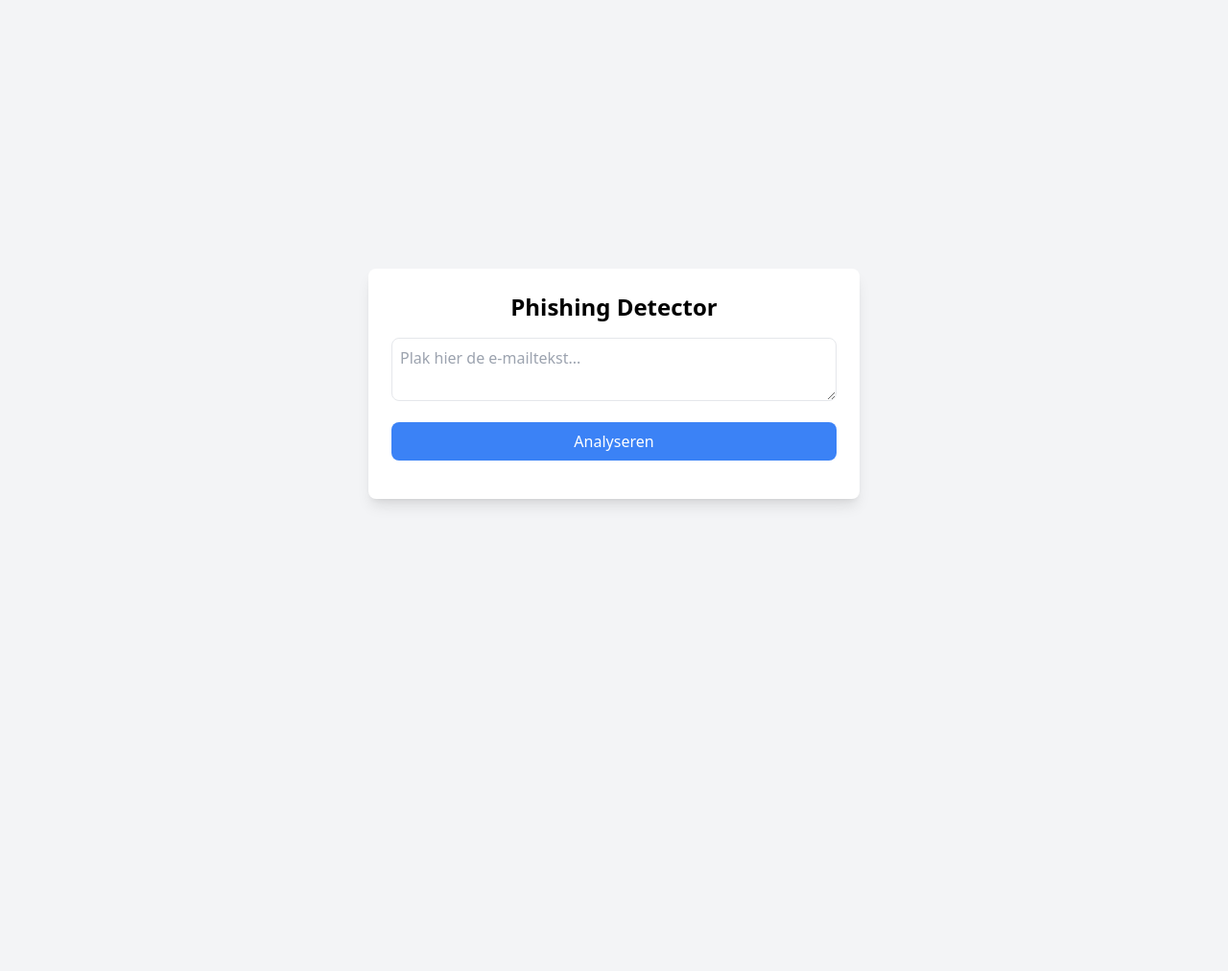
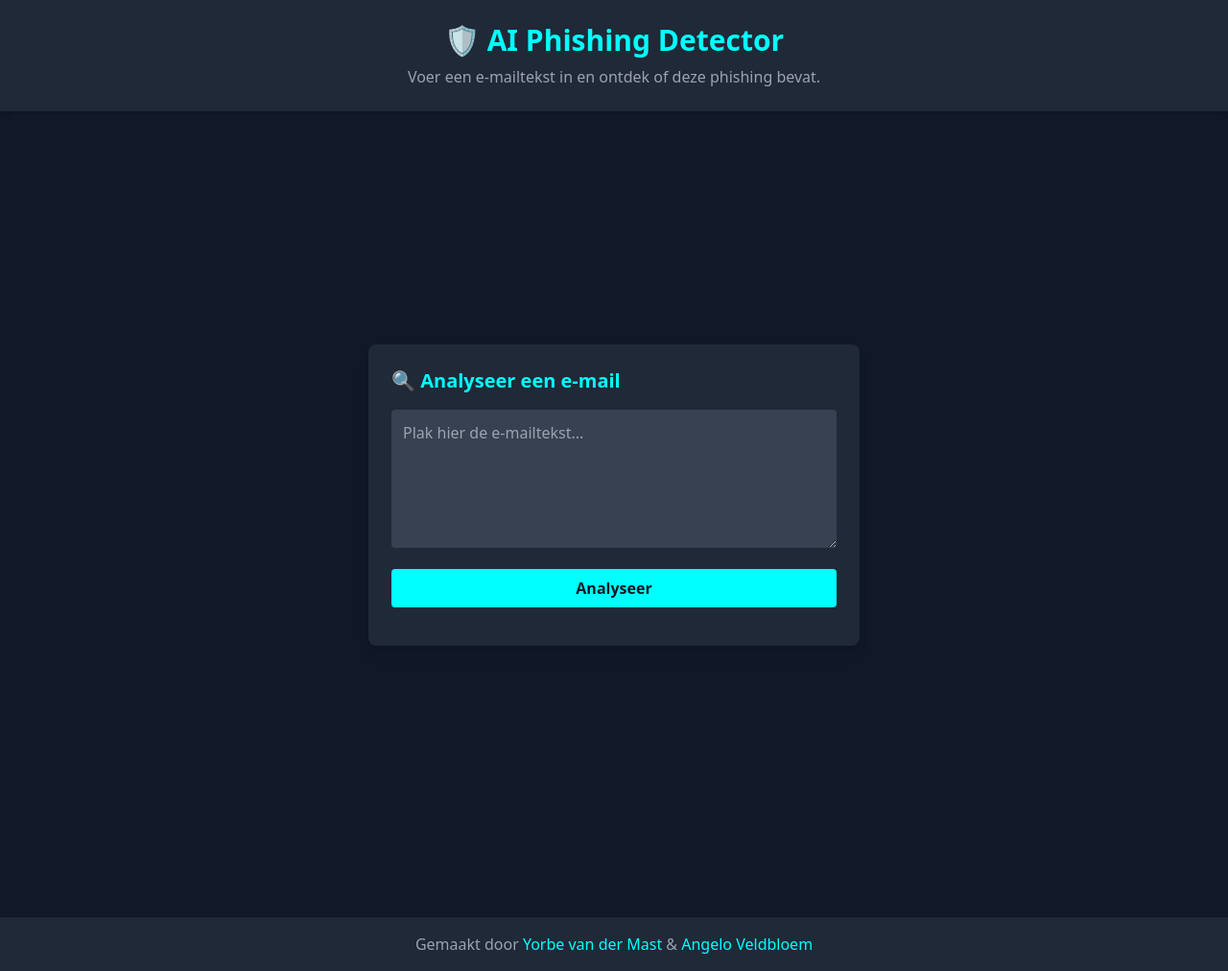
Before and after one commit to Yorb1431/Hackaton-PreProject, a website: page frontend/public/index.html in a window 1280 px wide. Shown: the whole page at 96% size. Before the commit the page ends 800 px from the top, so only its background shows below. Drawn offline with nearby package versions, Linux system fonts and the light colour scheme; files that its build step writes are made by us from their sources.

Commit message:
index.html created in tailwind css"

```diff
--- a/frontend/public/index.html
+++ b/frontend/public/index.html
@@ -6,23 +6,81 @@
     <title>Phishing Detector</title>
     <script src="https://cdn.tailwindcss.com"></script>
   </head>
-  <body class="bg-gray-100 flex justify-center items-center min-h-screen">
-    <div class="bg-white shadow-lg rounded-lg p-6 w-full max-w-lg">
-      <h1 class="text-2xl font-bold text-center mb-4">Phishing Detector</h1>
+  <body class="bg-gray-900 text-white font-sans">
+    <!-- Header -->
+    <header class="bg-gray-800 py-6 shadow-md">
+      <div class="container mx-auto text-center">
+        <h1 class="text-3xl font-bold text-neon-blue">
+          🛡️ AI Phishing Detector
+        </h1>
+        <p class="text-gray-400 mt-2">
+          Voer een e-mailtekst in en ontdek of deze phishing bevat.
+        </p>
+      </div>
+    </header>
+
+    <!-- Main Content -->
+    <main class="flex flex-col items-center justify-center min-h-screen px-4">
+      <section class="bg-gray-800 p-6 rounded-lg shadow-lg w-full max-w-lg">
+        <h2 class="text-xl font-semibold text-neon-blue mb-4">
+          🔍 Analyseer een e-mail
+        </h2>
+
+        <!-- Form -->
+        <form id="emailForm" class="space-y-4">
           <textarea
             id="emailInput"
-        class="w-full p-2 border rounded-lg"
+            class="w-full p-3 rounded bg-gray-700 text-white placeholder-gray-400 focus:outline-none focus:ring-2 focus:ring-neon-blue"
+            rows="5"
             placeholder="Plak hier de e-mailtekst..."
           ></textarea>
+
           <button
-        onclick="analyzeEmail()"
-        class="mt-4 w-full bg-blue-500 text-white p-2 rounded-lg hover:bg-blue-600"
+            type="submit"
+            class="w-full py-2 bg-neon-blue text-gray-900 font-semibold rounded hover:bg-blue-500 transition"
           >
-        Analyseren
+            Analyseer
           </button>
-      <p id="result" class="mt-4 text-center text-lg"></p>
-    </div>
+        </form>
 
+        <!-- Resultaat -->
+        <div id="result" class="mt-4 text-lg font-semibold"></div>
+      </section>
+    </main>
+
+    <!-- Footer -->
+    <footer class="bg-gray-800 py-4 text-center mt-10">
+      <p class="text-gray-400">
+        Gemaakt door
+        <a
+          href="https://github.com/YorbeL"
+          class="text-neon-blue hover:underline"
+          >Yorbe van der Mast</a
+        >
+        &
+        <a
+          href="https://github.com/AngeloVeldbloem"
+          class="text-neon-blue hover:underline"
+          >Angelo Veldbloem</a
+        >
+      </p>
+    </footer>
+
+    <!-- Scripts -->
+    <script src="./js/validation.js"></script>
     <script src="./js/app.js"></script>
+
+    <!-- Tailwind Custom Colors -->
+    <script>
+      tailwind.config = {
+        theme: {
+          extend: {
+            colors: {
+              "neon-blue": "#00FFFF",
+            },
+          },
+        },
+      };
+    </script>
   </body>
 </html>
```
Lines whose indentation alone changed are shown as unchanged.
